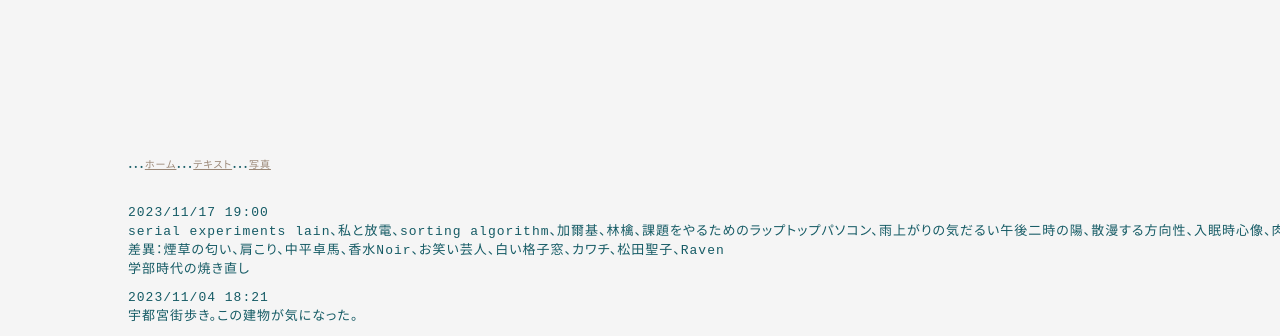
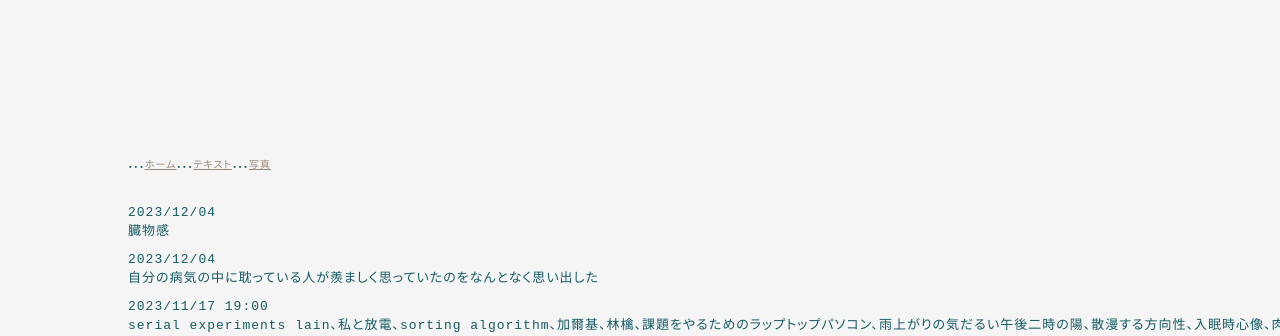
Before and after one commit to hihumi-riku/hihumi-riku.github.io, a Jekyll site: the page built from _posts/2023-11-03-a_page.md, in a window 1280 px wide and 900 px high, cut to the strip 0-336 px from the top of the window. Built offline with Jekyll 4.4.1, drawn with Linux system fonts in a browser that asks for light colours.

Commit message:
Update 2023-11-03-a_page.md

````diff
--- a/_posts/2023-11-03-a_page.md
+++ b/_posts/2023-11-03-a_page.md
@@ -2,6 +2,15 @@
 layout: default
 title: 一ページ上のこと
 ---
+```
+2023/12/04
+臓物感
+```
+
+```
+2023/12/04
+自分の病気の中に耽っている人が羨ましく思っていたのをなんとなく思い出した
+```
 
 ```
 2023/11/17 19:00
````
